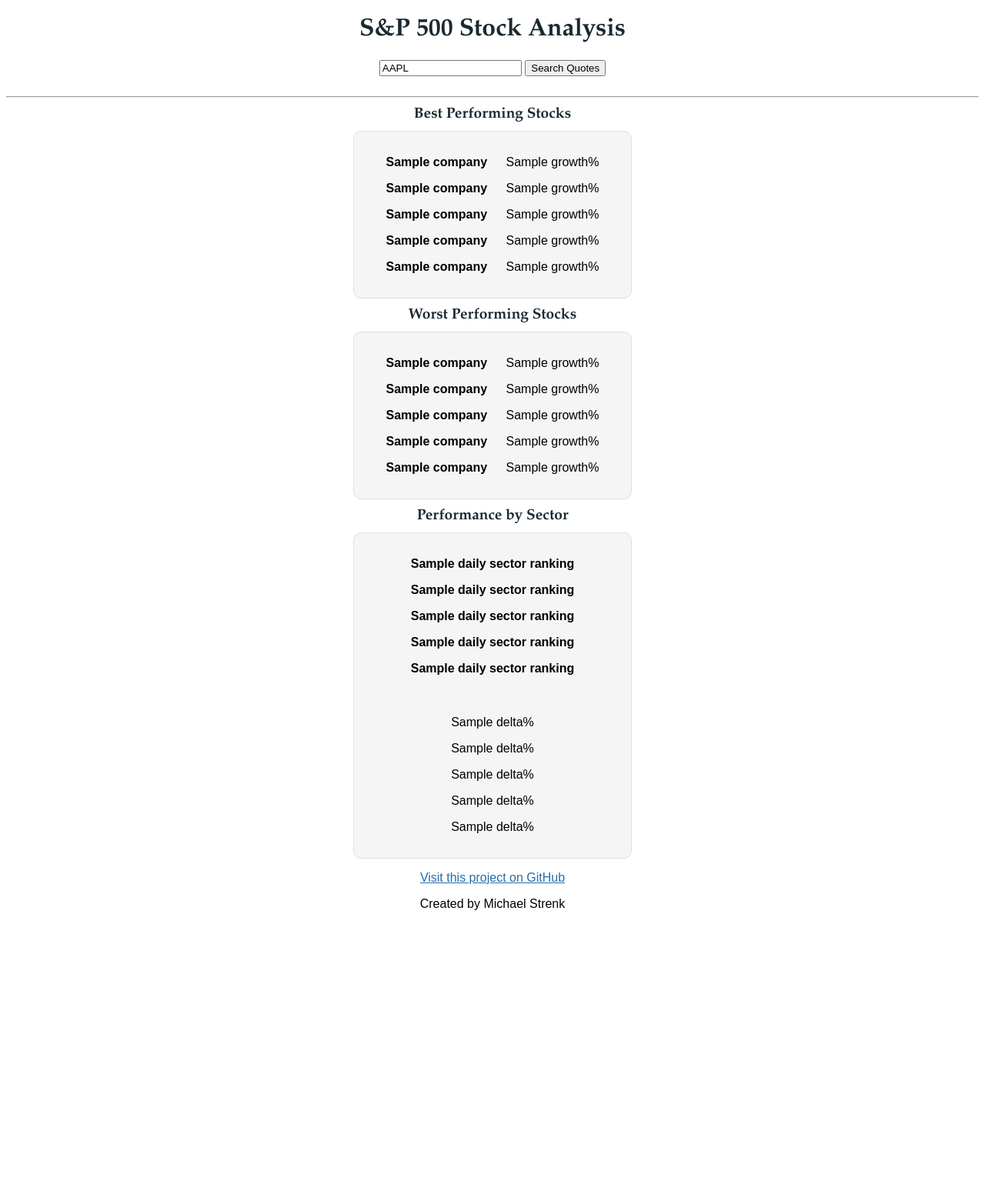
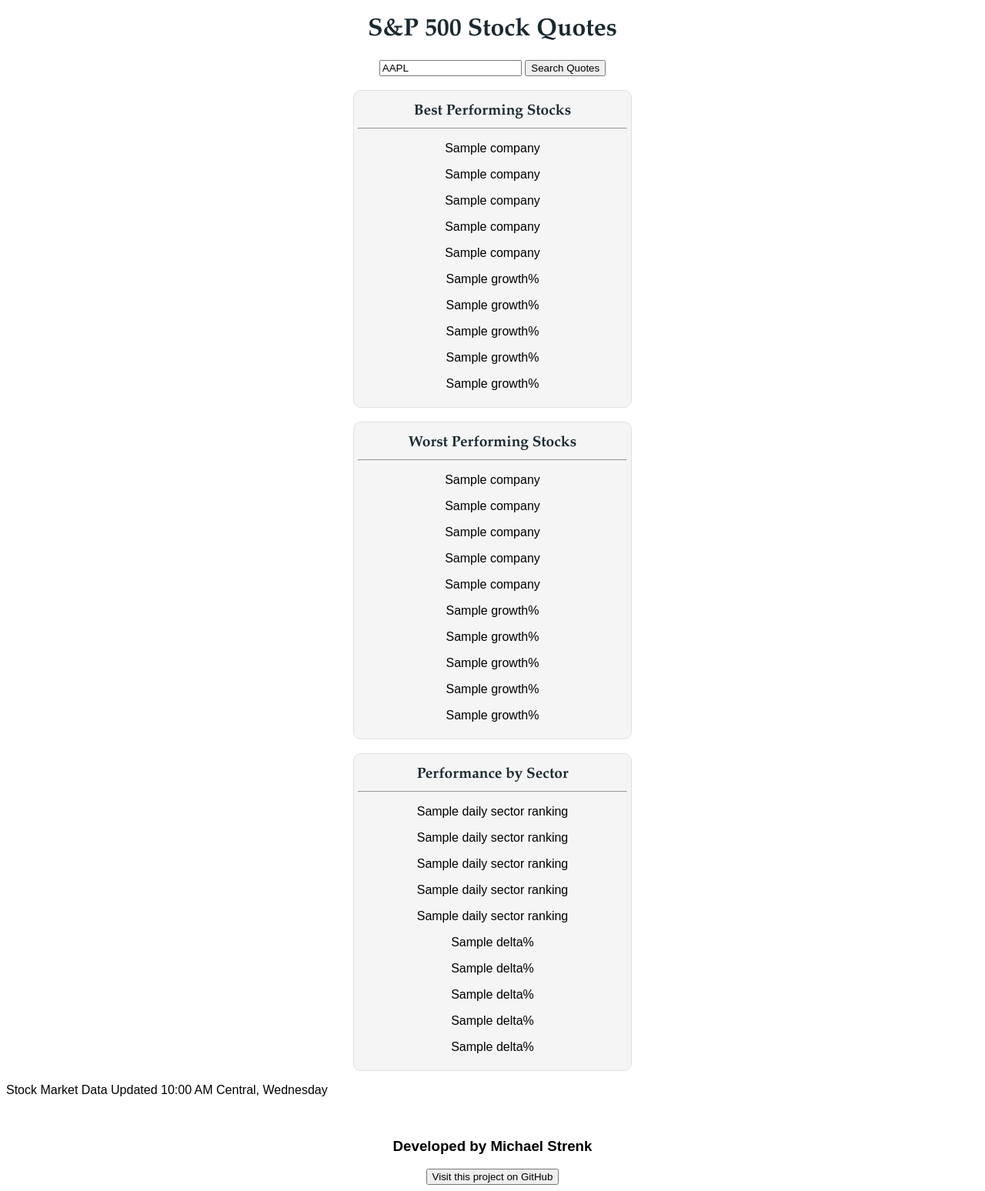
Before and after one commit to MikeStrenk/Stock-Grabber, a Flask app: template templates/index.html in a window 1280 px wide. Shown: the whole page at 77% size. Before the commit the page ends 1183 px from the top, so only its background shows below. Run offline with Flask 2, Linux system fonts and the light colour scheme; the template is opened without the code that fills it: most values are stand-ins (such as "Sample title", 1, 10 or a date in 2020); some libraries are stand-ins or nearby versions.

Commit message:
created a base template so that it can be extended to other html files

```diff
--- a/templates/base.html
+++ b/templates/base.html
@@ -2,91 +2,41 @@
 <html>
 
 <head>
-  <title>S&P 500 Stock Analysis</title>
+  <title>S&P 500 Stock Quote Analysis App</title>
   <meta name="viewport" content="width=device-width, initial-scale=1.0">
   <link rel="stylesheet" type="text/css" href="{{ url_for('static',filename='styles.css') }}">
 </head>
 <body>
   <div class='top'>
     <div>
-      <h1>S&P 500 Stock Analysis</h1>
+      <h1>S&P 500 Stock Quotes</h1>
     </div>
     <div>
       <form method="post">
-        <input type="text" name="search" value="AAPL">
-        <input type="submit" value="Search Quotes"></input>
+        <input type="text" class="search_field" name="search" value="AAPL">
+        <input type="submit" class="button" value="Search Quotes"></input>
       </form>
     </div>
   </div>
-  <br>
-  <hr>
 
-  <h2>Best Performing Stocks</h2>
 
-  <div class="graph">
-    <div class='ticker'>
-      <p> {{  best_stock_ranking[0]['Company']  }} </p>
-      <p> {{  best_stock_ranking[1]['Company']  }} </p>
-      <p> {{  best_stock_ranking[2]['Company']  }} </p>
-      <p> {{  best_stock_ranking[3]['Company']  }} </p>
-      <p> {{  best_stock_ranking[4]['Company']  }} </p>
-    </div>
-    <div class='percent_delta'>
-      <p> {{  best_stock_ranking[0]['growth']  }}% </p>
-      <p> {{  best_stock_ranking[1]['growth']  }}% </p>
-      <p> {{  best_stock_ranking[2]['growth']  }}% </p>
-      <p> {{  best_stock_ranking[3]['growth']  }}% </p>
-      <p> {{  best_stock_ranking[4]['growth']  }}% </p>
-    </div>
-  </div>
 
-  <h2>Worst Performing Stocks</h2>
-
-  <div class="graph">
-      <div class='ticker'>
-        <p> {{  worst_stock_ranking[0]['Company']  }} </p>
-        <p> {{  worst_stock_ranking[1]['Company']  }} </p>
-        <p> {{  worst_stock_ranking[2]['Company']  }} </p>
-        <p> {{  worst_stock_ranking[3]['Company']  }} </p>
-        <p> {{  worst_stock_ranking[4]['Company']  }} </p>
-      </div>
-      <div class='percent_delta'>
-        <p> {{  worst_stock_ranking[0]['growth']  }}% </p>
-        <p> {{  worst_stock_ranking[1]['growth']  }}% </p>
-        <p> {{  worst_stock_ranking[2]['growth']  }}% </p>
-        <p> {{  worst_stock_ranking[3]['growth']  }}% </p>
-        <p> {{  worst_stock_ranking[4]['growth']  }}% </p>
-      </div>
-  </div>
-
-  <h2>Performance by Sector</h2>
-  <div class="graph">
-    <div class='ticker'>
-      <p> {{  daily_sector_ranking[1]['name']  }} </p>
-      <p> {{  daily_sector_ranking[2]['name']  }} </p>
-      <p> {{  daily_sector_ranking[3]['name']  }} </p>
-      <p> {{  daily_sector_ranking[4]['name']  }} </p>
-      <p> {{  daily_sector_ranking[5]['name']  }} </p>
-    </div>
-    <div class='percent_delta'>
-      <p> {{  daily_sector_ranking[1]['delta']  }}% </p>
-      <p> {{  daily_sector_ranking[2]['delta']  }}% </p>
-      <p> {{  daily_sector_ranking[3]['delta']  }}% </p>
-      <p> {{  daily_sector_ranking[4]['delta']  }}% </p>
-      <p> {{  daily_sector_ranking[5]['delta']  }}% </p>
-    </div>
-  </div>
+  {% block content %}{% endblock %}
 
   <div class="footer">
     <p>
-      <a href="https://github.com/MikeStrenk/Stock-Grabber">Visit this project on GitHub</a>
-    <p>
-      Created by Michael Strenk
+      <h3>Developed by Michael Strenk</h3>
     </p>
-    </p>
+    <a href="https://github.com/MikeStrenk/Stock-Grabber">
+      <button class="button">Visit this project on GitHub</button>
+    </a>
   </div>
 
-  <script></script>
+  <script>
+    function goBack() {
+    window.history.back();
+  }
+  </script>
 </body>
 
 </html>
--- a/templates/index.html
+++ b/templates/index.html
@@ -1,74 +1,60 @@
-<!DOCTYPE html>
-<html>
+{% extends 'base.html' %}
 
-<head>
-  <title>S&P 500 Stock Analysis</title>
-  <meta name="viewport" content="width=device-width, initial-scale=1.0">
-  <link rel="stylesheet" type="text/css" href="{{ url_for('static',filename='styles.css') }}">
-</head>
-<body>
-  <div class='top'>
-    <div>
-      <h1>S&P 500 Stock Analysis</h1>
-    </div>
-    <div>
-      <form method="post">
-        <input type="text" name="search" value="AAPL">
-        <input type="submit" value="Search Quotes"></input>
-      </form>
-    </div>
-  </div>
+
+{% block content %}
+
 <br>
+<div class="graph">
+  <h2>Best Performing Stocks</h2>
   <hr>
-
-  <h2>Best Performing Stocks</h2>
-
-  <div class="graph">
-    <div class='ticker'>
+  <div class='tickerDiv'>
     <p> {{  best_stock_ranking[0]['Company']  }} </p>
     <p> {{  best_stock_ranking[1]['Company']  }} </p>
     <p> {{  best_stock_ranking[2]['Company']  }} </p>
     <p> {{  best_stock_ranking[3]['Company']  }} </p>
     <p> {{  best_stock_ranking[4]['Company']  }} </p>
   </div>
-    <div class='percent_delta'>
+  <div class='percent_deltaDiv'>
     <p> {{  best_stock_ranking[0]['growth']  }}% </p>
     <p> {{  best_stock_ranking[1]['growth']  }}% </p>
     <p> {{  best_stock_ranking[2]['growth']  }}% </p>
     <p> {{  best_stock_ranking[3]['growth']  }}% </p>
     <p> {{  best_stock_ranking[4]['growth']  }}% </p>
   </div>
-  </div>
+</div> <br>
 
-  <h2>Worst Performing Stocks</h2>
 
 <div class="graph">
-      <div class='ticker'>
+  <h2>Worst Performing Stocks</h2>
+  <hr>
+    <div class='tickerDiv'>
       <p> {{  worst_stock_ranking[0]['Company']  }} </p>
       <p> {{  worst_stock_ranking[1]['Company']  }} </p>
       <p> {{  worst_stock_ranking[2]['Company']  }} </p>
       <p> {{  worst_stock_ranking[3]['Company']  }} </p>
       <p> {{  worst_stock_ranking[4]['Company']  }} </p>
     </div>
-      <div class='percent_delta'>
+    <div class='percent_deltaDiv'>
       <p> {{  worst_stock_ranking[0]['growth']  }}% </p>
       <p> {{  worst_stock_ranking[1]['growth']  }}% </p>
       <p> {{  worst_stock_ranking[2]['growth']  }}% </p>
       <p> {{  worst_stock_ranking[3]['growth']  }}% </p>
       <p> {{  worst_stock_ranking[4]['growth']  }}% </p>
     </div>
-  </div>
+</div> <br>
 
+
+<div class="graph">
   <h2>Performance by Sector</h2>
-  <div class="graph">
-    <div class='ticker'>
+  <hr>
+  <div class='tickerDiv'>
     <p> {{  daily_sector_ranking[1]['name']  }} </p>
     <p> {{  daily_sector_ranking[2]['name']  }} </p>
     <p> {{  daily_sector_ranking[3]['name']  }} </p>
     <p> {{  daily_sector_ranking[4]['name']  }} </p>
     <p> {{  daily_sector_ranking[5]['name']  }} </p>
   </div>
-    <div class='percent_delta'>
+  <div class='percent_deltaDiv'>
     <p> {{  daily_sector_ranking[1]['delta']  }}% </p>
     <p> {{  daily_sector_ranking[2]['delta']  }}% </p>
     <p> {{  daily_sector_ranking[3]['delta']  }}% </p>
@@ -77,16 +63,6 @@
   </div>
 </div>
 
-  <div class="footer">
-    <p>
-      <a href="https://github.com/MikeStrenk/Stock-Grabber">Visit this project on GitHub</a>
-    <p>
-      Created by Michael Strenk
-    </p>
-    </p>
-  </div>
-
-  <script></script>
-</body>
-
-</html>
+<p class='dates'> Stock Market Data Updated {{  best_stock_ranking[0]['date'].strftime('%I:%M %p Central, %A')  }}</p>
+<br>
+{% endblock %}
```
Lines whose indentation alone changed are shown as unchanged.
